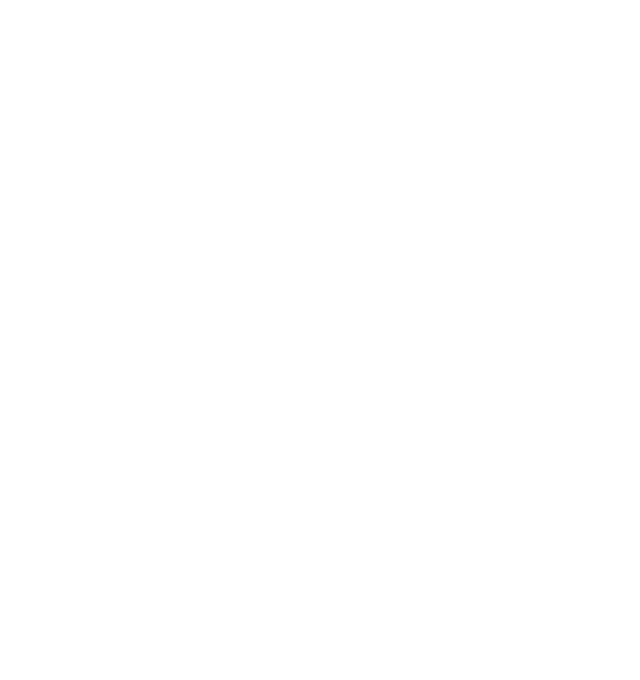
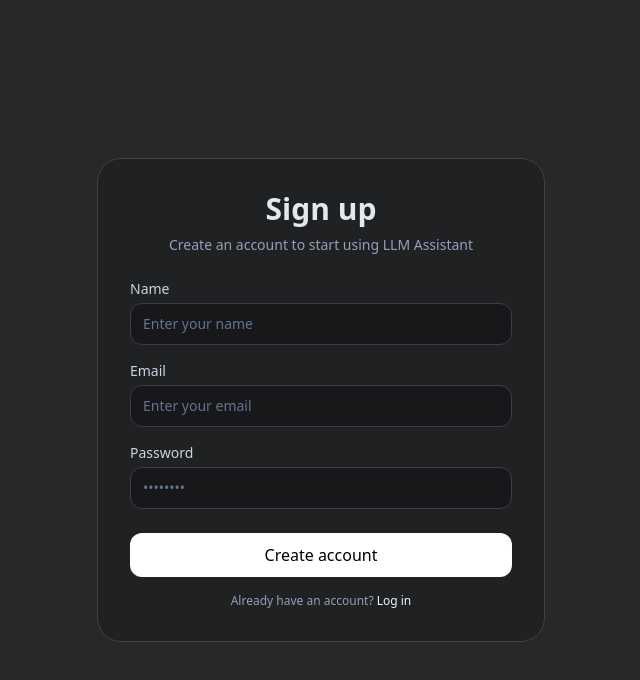
Before and after one commit to tahmazidik/llm-assistant-web-lab, a Nuxt app in the folder frontend/: page /signup in a window 1280 px wide. Before the commit this address had no page. Shown: the top 680 px of the page, without its empty margins (319-959 px from the left). Built offline with nearby package versions, Linux system fonts and the light colour scheme; no server answers.

Commit message:
feat: complete /signup form

```diff
--- /dev/null
+++ b/frontend/app/pages/signup.vue
@@ -0,0 +1,15 @@
+<script setup lang="ts">
+import { SignUpForm} from "~/widgets/auth/signup-form";
+
+definePageMeta ({
+  middleware: ['guest']
+})
+</script>
+
+<template>
+  <SignUpForm />
+</template>
+
+<style scoped lang="scss">
+
+</style>
--- /dev/null
+++ b/frontend/app/widgets/auth/signup-form/index.ts
@@ -0,0 +1 @@
+export { default as SignUpForm } from './ui/SignupForm.vue'
--- /dev/null
+++ b/frontend/app/widgets/auth/signup-form/ui/SignupForm.vue
@@ -0,0 +1,159 @@
+<script setup lang="ts">
+import { ref } from 'vue'
+import { useRuntimeConfig, navigateTo } from "#app"
+
+const name = ref('')
+const email = ref('')
+const password = ref('')
+const pending = ref(false)
+const errorMessage = ref<string | null>(null)
+
+interface RegisterResponse {
+  id: string
+  email: string
+  name: string
+  create_at: string
+  update_at: string
+}
+
+interface LoginResponse {
+  user: {
+    id: string
+    email: string
+    name: string
+    create_at: string
+    update_at: string
+  }
+  token: string
+}
+
+const handleSubmit = async () => {
+  errorMessage.value = null
+  pending.value = true
+
+  try {
+    const config = useRuntimeConfig()
+    const apiBase = (config.public.apiBase as string | undefined) || 'http://localhost:8080'
+
+    const res = await $fetch<RegisterResponse>(`${apiBase}/users/register`, {
+      method: 'POST',
+      body: {
+        email: email.value,
+        password: password.value,
+        name: name.value,
+      },
+    })
+
+    console.log('Signup success:', res)
+
+    const loginRes = await $fetch<LoginResponse>(`${apiBase}/users/login`, {
+      method: 'POST',
+      body: {
+        email: email.value,
+        password: password.value,
+      },
+    })
+
+    localStorage.setItem('authToken', loginRes.token)
+    localStorage.setItem('authUser', JSON.stringify(loginRes.user))
+
+    await navigateTo('/')
+
+    await navigateTo('/login')
+  } catch (err: any) {
+    errorMessage.value = err?.data?.error || 'Не удалось зарегистрироваться. Попробуй еще раз.'
+  } finally {
+    pending.value = false
+  }
+}
+</script>
+
+<template>
+  <div class="min-h-screen bg-[#292828] text-slate-200 flex items-center justify-center px-4">
+    <div class="w-full max-w-md bg-[#202123] border border-[#4c3d42] rounded-3xl p-6 md:p-8 shadow-[0_18px_50px_rgba(0, 0, 0, 0.5)]">
+      <h1 class="text-2xl md:text-3xl font-semibold text-center mb-2">
+        Sign up
+      </h1>
+
+      <p class="text-center text-sm text-slate-400 mb-6">
+        Create an account to start using LLM Assistant
+      </p>
+
+      <form class="space-y-4" @submit.prevent="handleSubmit">
+        <div class="space-y-1">
+          <label class="block text-sm text-slate-300" for="name">
+            Name
+          </label>
+
+          <input
+            id="name"
+            v-model="name"
+            type="text"
+            required
+            class="w-full bg-[#18181b] border border-[#3c3d42] rounded-xl px-3 py-2.5
+                  text-sm text-slate-200 placeholder:text-slate-500 focus:border-slate-300 outline-none transition"
+            placeholder="Enter your name"
+          >
+        </div>
+
+        <div class="space-y-1">
+          <label class="block text-sm text-slate-300" for="email">
+            Email
+          </label>
+
+          <input
+            id="email"
+            v-model="email"
+            type="email"
+            required
+            class="w-full bg-[#18181b] border border-[#3c3d42] rounded-xl px-3 py-2.5
+                  text-sm text-slate-200 placeholder:text-slate-500 focus:border-slate-300 outline-none transition"
+            placeholder="Enter your email"
+          >
+        </div>
+
+        <div class="space-y-1">
+          <label class="block text-sm text-slate-300" for="password">
+            Password
+          </label>
+
+          <input
+            id="password"
+            v-model="password"
+            type="password"
+            required
+            class="w-full bg-[#18181b] border border-[#3c3d42] rounded-xl px-3 py-2.5
+                  text-sm text-slate-200 placeholder:text-slate-500 focus:border-slate-300 outline-none transition"
+            placeholder="••••••••"
+          >
+        </div>
+
+        <p v-if="errorMessage" class="text-sm text-red-400">
+          {{ errorMessage }}
+        </p>
+
+        <button
+          type="submit"
+          class="w-full mt-2 inline-flex items-center justify-center rounded-xl
+                bg-white text-black font-medium px-4 py-2.5
+                 hover:bg-slate-200 transition disabled:opacity-50 disabled:cursor-not-allowed"
+          :disabled="pending"
+        >
+          <span v-if="!pending"> Create account </span>
+          <span v-else> Creating... </span>
+        </button>
+      </form>
+
+      <p class="mt-4 text-center text-xs text-slate-400">
+        Already have an account?
+        <NuxtLink to="/login" class="text-slate-100 hover:underline">
+          Log in
+        </NuxtLink>
+      </p>
+    </div>
+  </div>
+</template>
+
+<style scoped lang="scss">
+
+</style>
```
